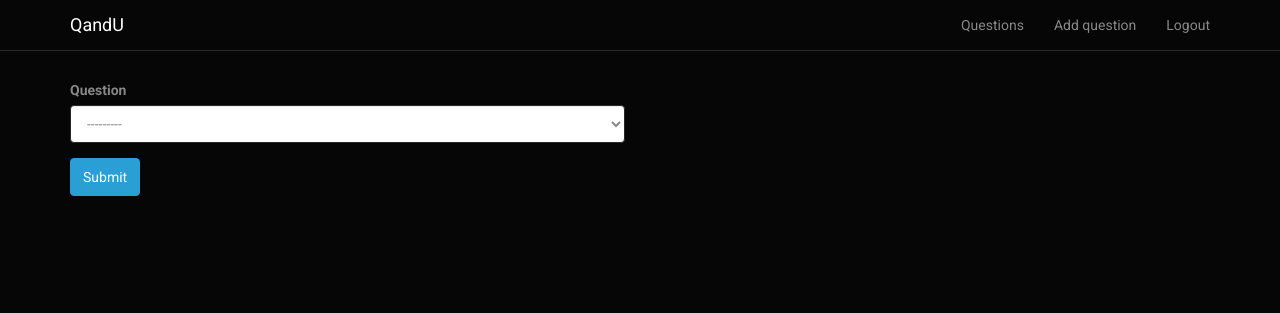
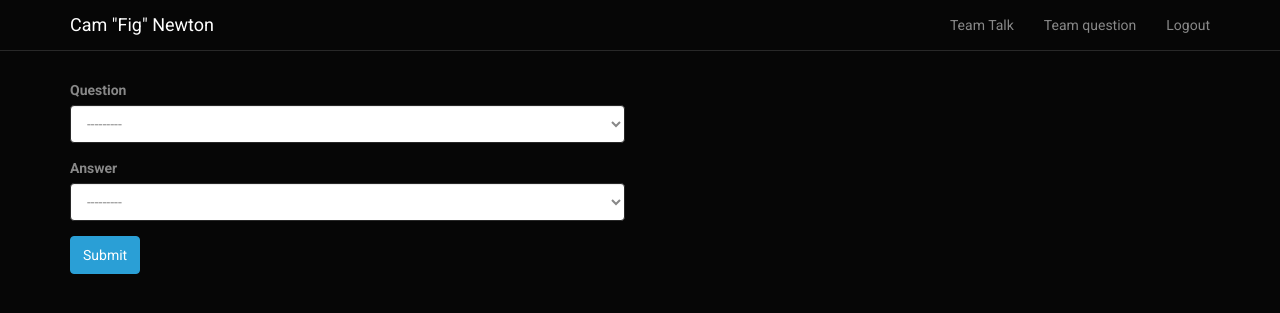
Before and after one commit to szdzialo/Final, a Django app: template templates/answer/answer_form.html in a window 1280 px wide. Shown: the top 313 px of the page. Run offline with Django 3.2, Linux system fonts and the light colour scheme; the template is opened without the code that fills it: values that come from a table or form of the project are taken from there, others are empty; the visitor is signed in with stand-in values (Sample User, id 1); parts of the project's set-up code (start-up, migrations or seed data) failed here and were passed over; some libraries are stand-ins or nearby versions.

Commit message:
Add answer voting

```diff
--- a/core/models.py
+++ b/core/models.py
@@ -27,7 +27,8 @@
 
 class Vote(models.Model):
         user = models.ForeignKey(User)
-        question = models.ForeignKey(Question)
+        question = models.ForeignKey(Question, blank=True, null=True)
+        answer = models.ForeignKey(Answer, blank=True, null=True)
 
         def __unicode__(self):
                 return "%s upvoted" % (self.user.username)
--- a/templates/base.html
+++ b/templates/base.html
@@ -5,7 +5,7 @@
     <meta charset="utf-8">
     <meta http-equiv="X-UA-Compatible" content="IE=edge">
     <meta name="viewport" content="width=device-width, initial-scale=1">
-    <title>QandU - The question-and-answer website for QU students</title>
+    <title>Panther Country - Moving toward 11-6 </title>
     <link href="https://maxcdn.bootstrapcdn.com/bootstrap/3.3.5/css/bootstrap.min.css" rel="stylesheet">
         <link href="{% static 'css/bootstrap.min.css' %}" rel="stylesheet">
   <link href="{% static "css/base.css" %}" rel="stylesheet">
@@ -14,7 +14,7 @@
     <nav class="navbar navbar-default navbar-fixed-top">
         <div class="container">
             <div class="navbar-header">
-              <a href="/" class="navbar-brand">QandU</a>
+              <a href="/" class="navbar-brand">Cam "Fig" Newton</a>
                 <button type="button" class="navbar-toggle collapsed" data-toggle="collapse" data-target="#navbar">
                     <span class="icon-bar"></span>
                     <span class="icon-bar"></span>
@@ -24,8 +24,8 @@
             <div id="navbar" class="navbar-collapse collapse">
                 <ul class="nav navbar-nav navbar-right">
                   {% if user.is_authenticated %}
-                        <li><a href="{% url 'question_list' %}">Questions</a></li>
-                        <li><a href="{% url 'question_create' %}">Add question</a></li>
+                        <li><a href="{% url 'question_list' %}">Team Talk</a></li>
+                        <li><a href="{% url 'question_create' %}">Team question</a></li>
                         <li><a href="{% url 'auth_logout' %}">Logout</a></li>
                         {% else %}
                         <li><a href="{% url 'auth_login' %}">Login</a></li>
--- a/templates/home.html
+++ b/templates/home.html
@@ -6,8 +6,8 @@
 </div>
 {% else %}
 <div class="jumbotron">
-        <h1>Welcome to QandU</h1>
-        <p>The question and answer website for QU students</p>
+        <h1>Welcome to Panther Country</h1>
+        <p>Where we vote for the worst team in the league!</p>
         <p><a class="btn btn-lg btn-primary" href="{% url 'registration_register' %}">Sign up</a></p>
 </div>
 {% endif %}
```
Also changed, not shown: core/views.py (+16 -6 lines), templates/question/question_detail.html (+8 -0 lines).
